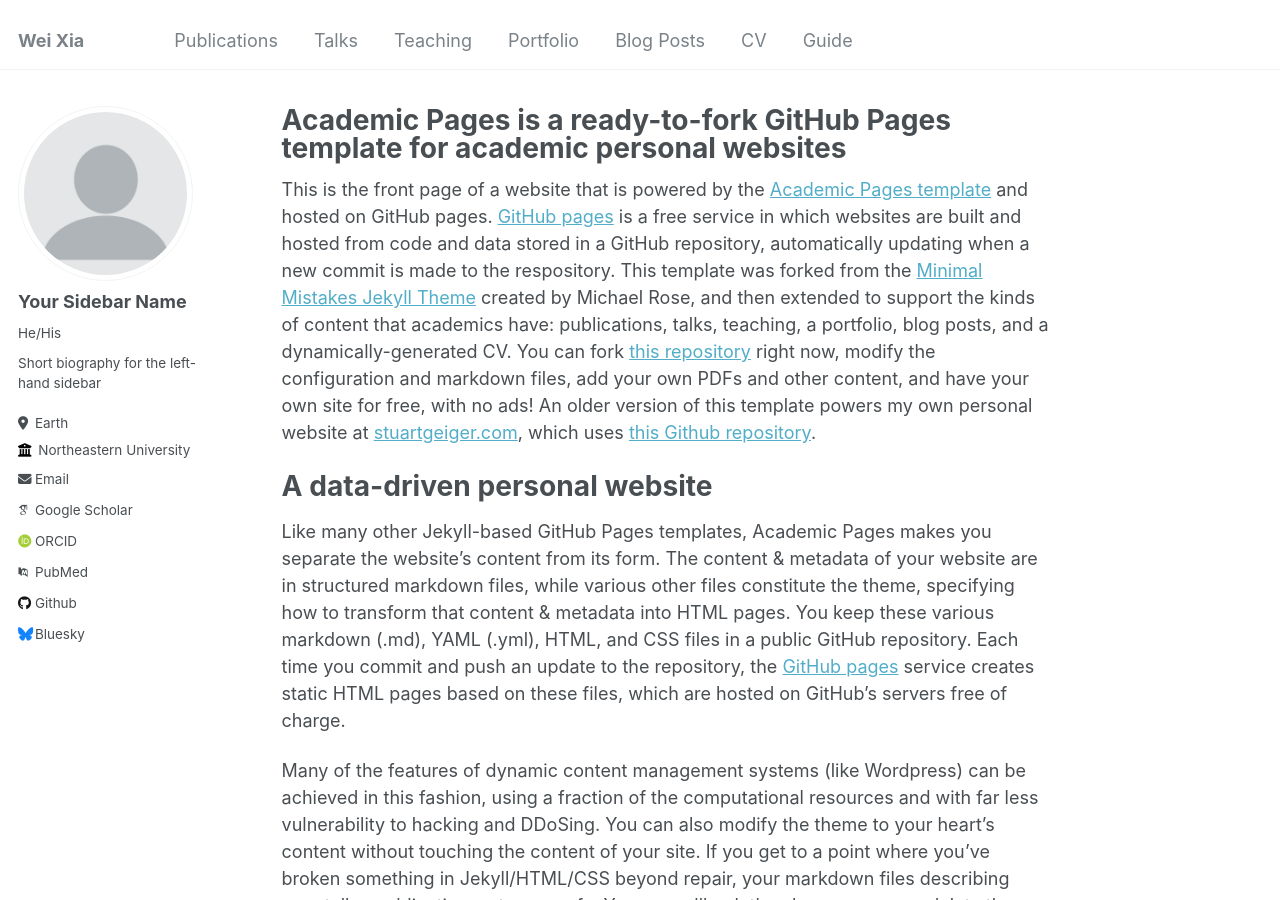
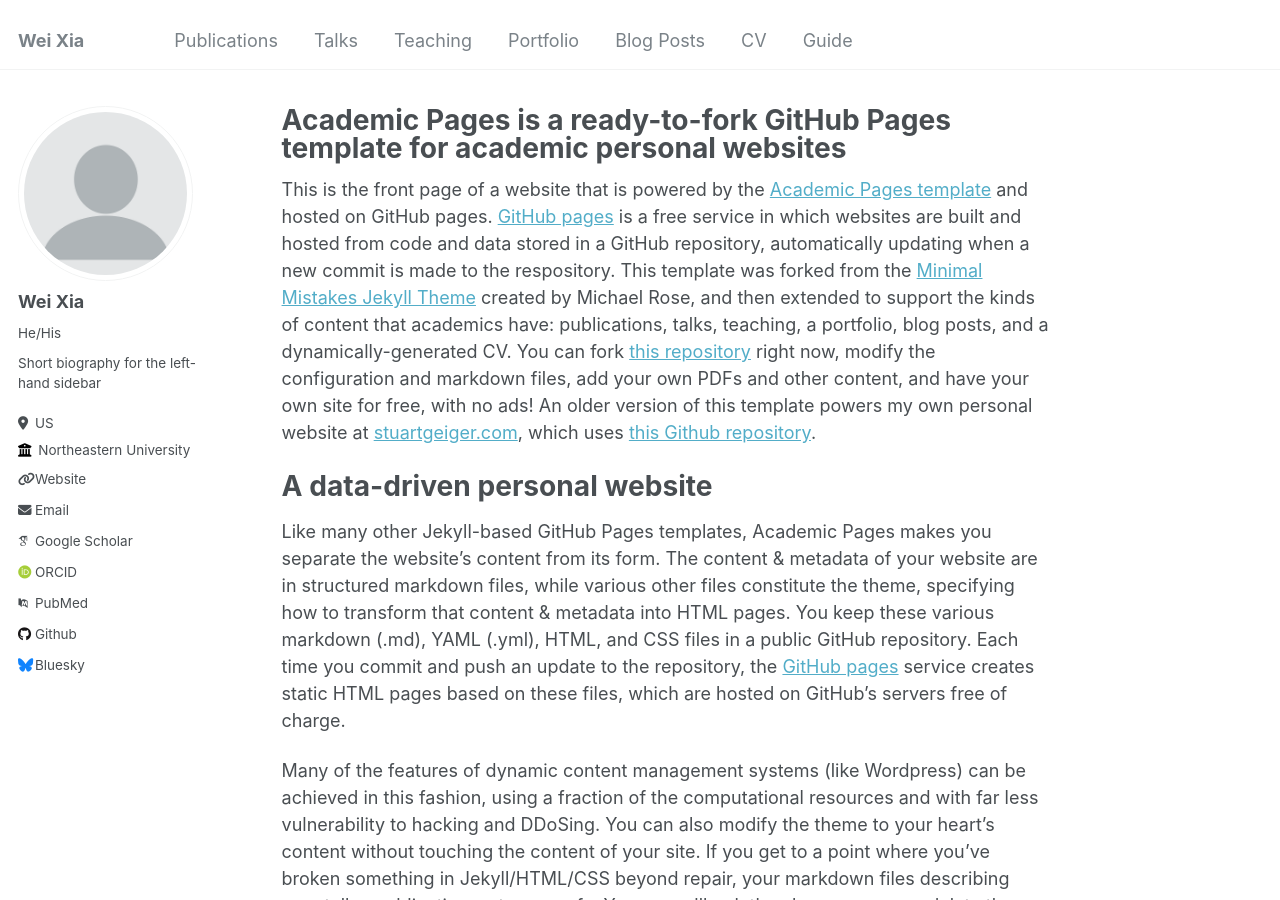
Before and after one commit to XiaWei-NEU/XiaWei-NEU.github.io, a Jekyll site: the page built from _pages/about.md, in a window 1280 px wide and 900 px high. Built offline with Jekyll 4.4.1, drawn with Linux system fonts in a browser that asks for light colours; some web fonts are replaced.

Commit message:
Update _config.yml

```diff
--- a/_config.yml
+++ b/_config.yml
@@ -22,12 +22,12 @@ repository               : "academicpages/academicpages.github.io"
 author:
   # Biographic information
   avatar           : "profile.png"
-  name             : "Your Sidebar Name"
+  name             : "Wei Xia"
   pronouns         : "He/His" # example: "she/her"
   bio              : "Short biography for the left-hand sidebar"
-  location         : "Earth"
+  location         : "US"
   employer         : "Northeastern University"
-  uri              : # URL
+  uri              : "https://XiaWei-NEU.github.io" # URL
   email            : "xia.wei1@northeastern.edu"
 
   # Academic websites
@@ -42,7 +42,7 @@ author:
   bitbucket        : # Username - Update with your username on the site
   codepen          : # Username
   dribbble         : # Username
-  github           : "academicpages"
+  github           : "XiaWei-NEU"
   kaggle           : # Username
   stackoverflow    : # User number or user number and name (i.e., use "1" or "1/jeff-atwood")
 
```
